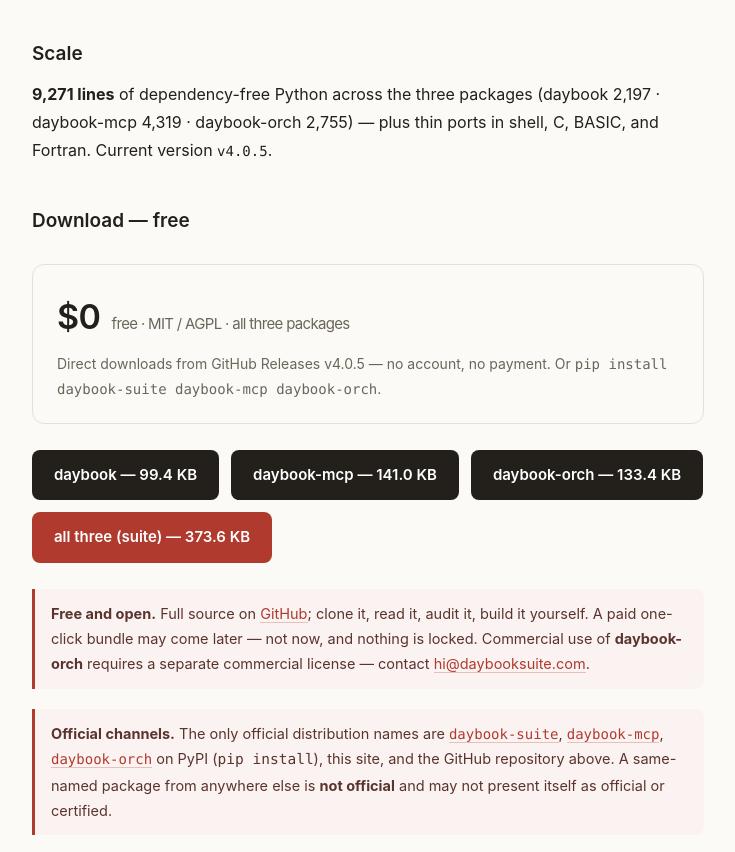
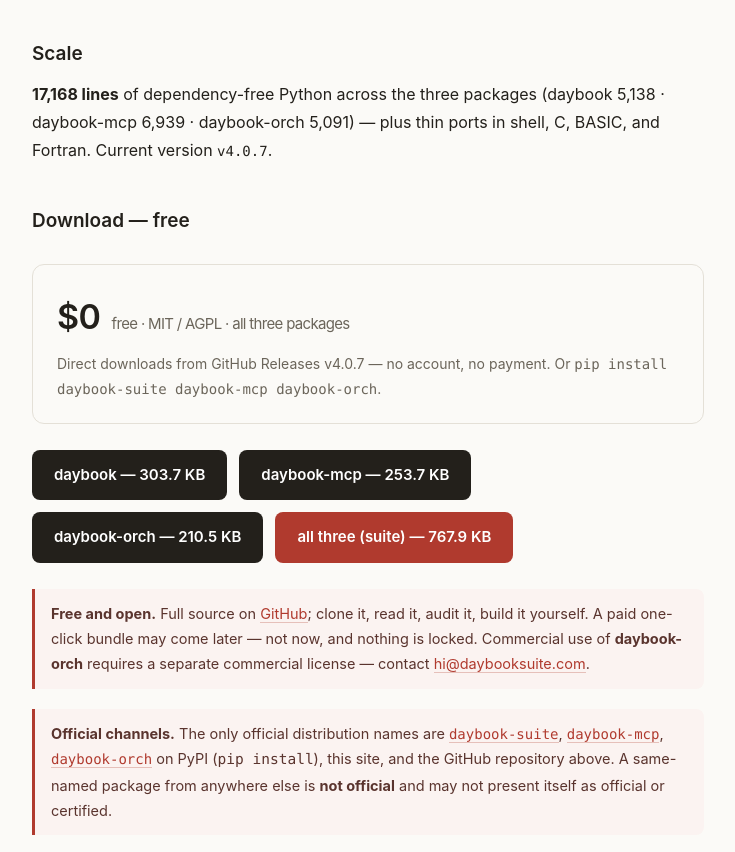
Before and after one commit to songliansheng1972/daybooksuite-site, a plain HTML site: page index.html in a window 1280 px wide. Shown: the part 1469-2321 px from the top of the page, without its empty margins (272-1007 px from the left). Drawn offline with Linux system fonts and the light colour scheme.

Commit message:
site(v4.0.7): 版本串/四条直链/规模行数刷到 4.0.7；文档废止 $10.99+Paddle 旧口径
- index/zh：当前版本 v4.0.5→v4.0.7，四条直链与体积标注按 v4.0.7 实际附件改写（303.7/253.7/210.5/767.9 KB）
- 规模：9,271 行→17,168 行（5,138 / 6,939 / 5,091，取自 release 自证构建号；4.0.7 新增 signer/ 与 setup/ 随包）
- thank-you：release 标签 v4.0.5→v4.0.7
- README/上线清单：$10.99+Paddle 购买相关条目、H1/H2/H3 硬闸、§三/§四/§六 标为已废止，改记 v4.x 免费直下实况

```diff
--- a/index.html
+++ b/index.html
@@ -75,23 +75,23 @@
 
 <h2>Scale</h2>
 <p>
-  <strong>9,271 lines</strong> of dependency-free Python across the three packages
-  (daybook 2,197 &middot; daybook-mcp 4,319 &middot; daybook-orch 2,755) &mdash;
-  plus thin ports in shell, C, BASIC, and Fortran. Current version <span class="mono">v4.0.5</span>.
+  <strong>17,168 lines</strong> of dependency-free Python across the three packages
+  (daybook 5,138 &middot; daybook-mcp 6,939 &middot; daybook-orch 5,091) &mdash;
+  plus thin ports in shell, C, BASIC, and Fortran. Current version <span class="mono">v4.0.7</span>.
 </p>
 
 <h2>Download &mdash; free</h2>
 <div class="price">
   <div>
     <div class="amount">$0 <small>&nbsp;free &middot; MIT / AGPL &middot; all three packages</small></div>
-    <div class="small" style="margin-top:6px">Direct downloads from GitHub Releases v4.0.5 &mdash; no account, no payment. Or <span class="mono">pip install daybook-suite daybook-mcp daybook-orch</span>.</div>
+    <div class="small" style="margin-top:6px">Direct downloads from GitHub Releases v4.0.7 &mdash; no account, no payment. Or <span class="mono">pip install daybook-suite daybook-mcp daybook-orch</span>.</div>
   </div>
 </div>
 <div class="dl">
-  <a class="btn" href="https://github.com/songliansheng1972/daybook-suite/releases/download/v4.0.5/daybook-v4.0.5.zip">daybook &mdash; 99.4 KB</a>
-  <a class="btn" href="https://github.com/songliansheng1972/daybook-suite/releases/download/v4.0.5/daybook-mcp-v4.0.5.zip">daybook-mcp &mdash; 141.0 KB</a>
-  <a class="btn" href="https://github.com/songliansheng1972/daybook-suite/releases/download/v4.0.5/daybook-orch-v4.0.5.zip">daybook-orch &mdash; 133.4 KB</a>
-  <a class="btn" href="https://github.com/songliansheng1972/daybook-suite/releases/download/v4.0.5/daybook-suite-v4.0.5.zip">all three (suite) &mdash; 373.6 KB</a>
+  <a class="btn" href="https://github.com/songliansheng1972/daybook-suite/releases/download/v4.0.7/daybook-v4.0.7.zip">daybook &mdash; 303.7 KB</a>
+  <a class="btn" href="https://github.com/songliansheng1972/daybook-suite/releases/download/v4.0.7/daybook-mcp-v4.0.7.zip">daybook-mcp &mdash; 253.7 KB</a>
+  <a class="btn" href="https://github.com/songliansheng1972/daybook-suite/releases/download/v4.0.7/daybook-orch-v4.0.7.zip">daybook-orch &mdash; 210.5 KB</a>
+  <a class="btn" href="https://github.com/songliansheng1972/daybook-suite/releases/download/v4.0.7/daybook-suite-v4.0.7.zip">all three (suite) &mdash; 767.9 KB</a>
 </div>
 <div class="note">
   <strong>Free and open.</strong> Full source on <a href="https://github.com/songliansheng1972/daybook-suite">GitHub</a>; clone it, read it, audit it, build it yourself. A paid one-click bundle may come later &mdash; not now, and nothing is locked.
```
Also changed, not shown: thank-you.html (+1 -1 lines), zh.html (+7 -7 lines), 2 other files.
